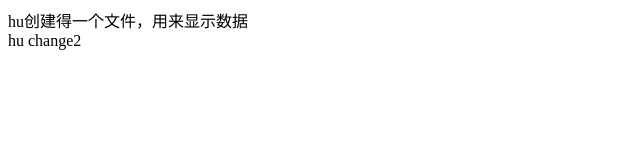
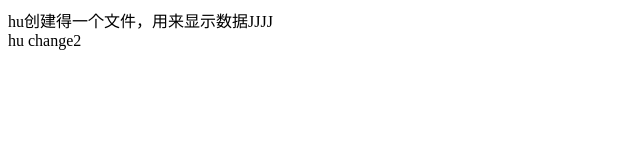
Before and after one commit to Mad-hu/sass-safetou, a plain HTML site: page index.html in a window 1280 px wide. Shown: the full height of the page, 0-640 px from the left. Drawn offline with Linux system fonts and the light colour scheme.

Commit message:
首页修改
内容修改

```diff
--- a/index.html
+++ b/index.html
@@ -5,7 +5,7 @@
     <title></title>
 </head>
 <body>
-    <div>hu创建得一个文件，用来显示数据</div>
+    <div>hu创建得一个文件，用来显示数据JJJJ</div>
     hu change2
 </body>
 </html>
```
